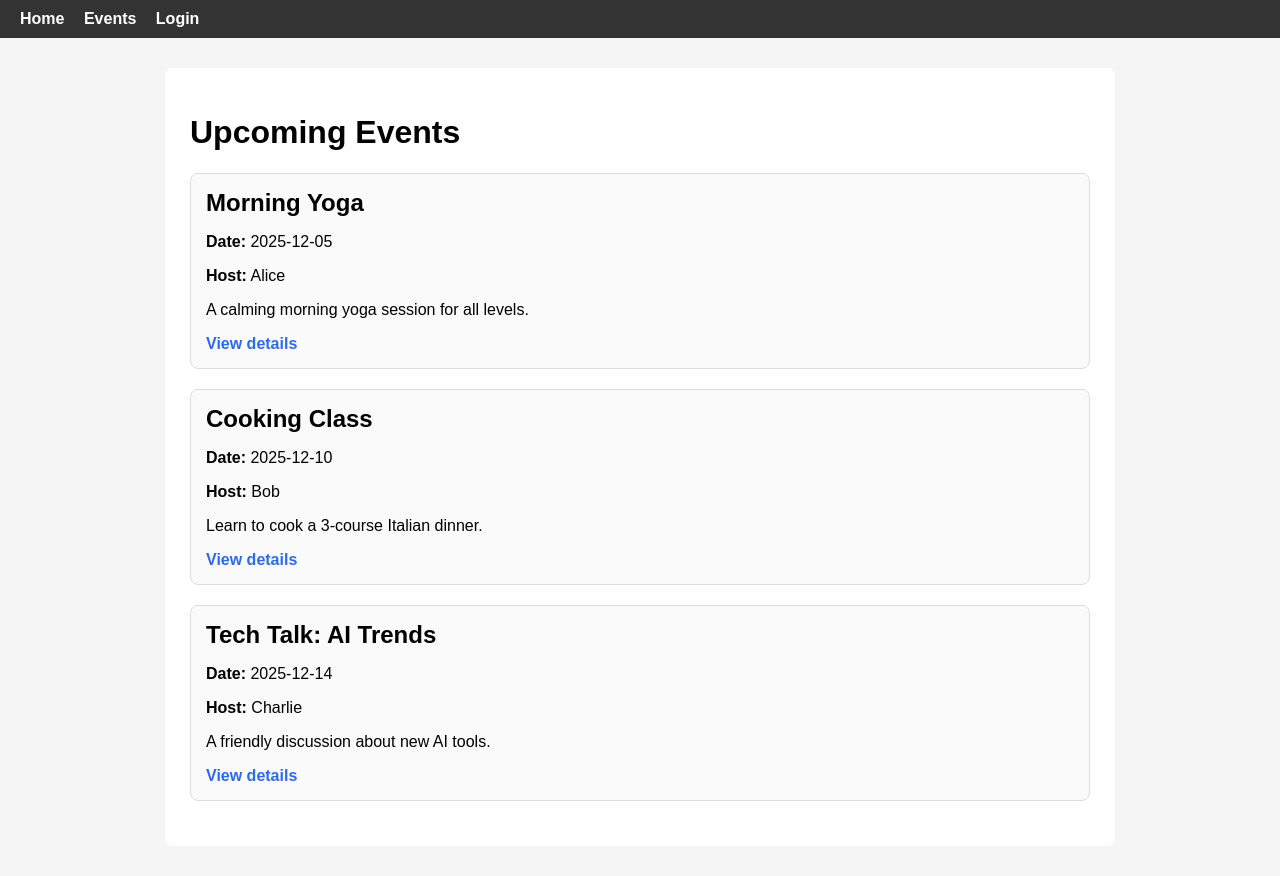
After one commit to NickTimosh/postplaton, a Flask app: page /events in a window 1280 px wide. The commit adds this page. Run offline with Flask 3, Linux system fonts and the light colour scheme.

Commit message:
Add Events page

```diff
--- a/app/routes.py
+++ b/app/routes.py
@@ -5,3 +5,31 @@ main = Blueprint('main', __name__)
 @main.route("/")
 def home():
     return render_template("index.html", title="Home")
+
+@main.route("/events")
+def events():
+    mock_events = [
+        {
+            "id": 1,
+            "title": "Morning Yoga",
+            "date": "2025-12-05",
+            "host": "Alice",
+            "description": "A calming morning yoga session for all levels."
+        },
+        {
+            "id": 2,
+            "title": "Cooking Class",
+            "date": "2025-12-10",
+            "host": "Bob",
+            "description": "Learn to cook a 3-course Italian dinner."
+        },
+        {
+            "id": 3,
+            "title": "Tech Talk: AI Trends",
+            "date": "2025-12-14",
+            "host": "Charlie",
+            "description": "A friendly discussion about new AI tools."
+        }
+    ]
+
+    return render_template("events.html", events=mock_events, title="Events")
--- a/app/static/styles.css
+++ b/app/static/styles.css
@@ -27,3 +27,25 @@ nav a:hover {
     padding: 25px;
     border-radius: 8px;
 }
+
+.event-card {
+    border: 1px solid #ddd;
+    padding: 15px;
+    border-radius: 8px;
+    margin-bottom: 20px;
+    background: #fafafa;
+}
+
+.event-card h2 {
+    margin: 0 0 10px 0;
+}
+
+.event-card a {
+    color: #2c6bed;
+    text-decoration: none;
+    font-weight: bold;
+}
+
+.event-card a:hover {
+    text-decoration: underline;
+}
--- /dev/null
+++ b/app/templates/events.html
@@ -0,0 +1,20 @@
+{% extends "layout.html" %}
+{% block content %}
+
+<h1>Upcoming Events</h1>
+
+{% if events %}
+    {% for event in events %}
+        <div class="event-card">
+            <h2>{{ event.title }}</h2>
+            <p><strong>Date:</strong> {{ event.date }}</p>
+            <p><strong>Host:</strong> {{ event.host }}</p>
+            <p>{{ event.description }}</p>
+            <a href="/events/{{ event.id }}">View details</a>
+        </div>
+    {% endfor %}
+{% else %}
+    <p>No events yet.</p>
+{% endif %}
+
+{% endblock %}
```
